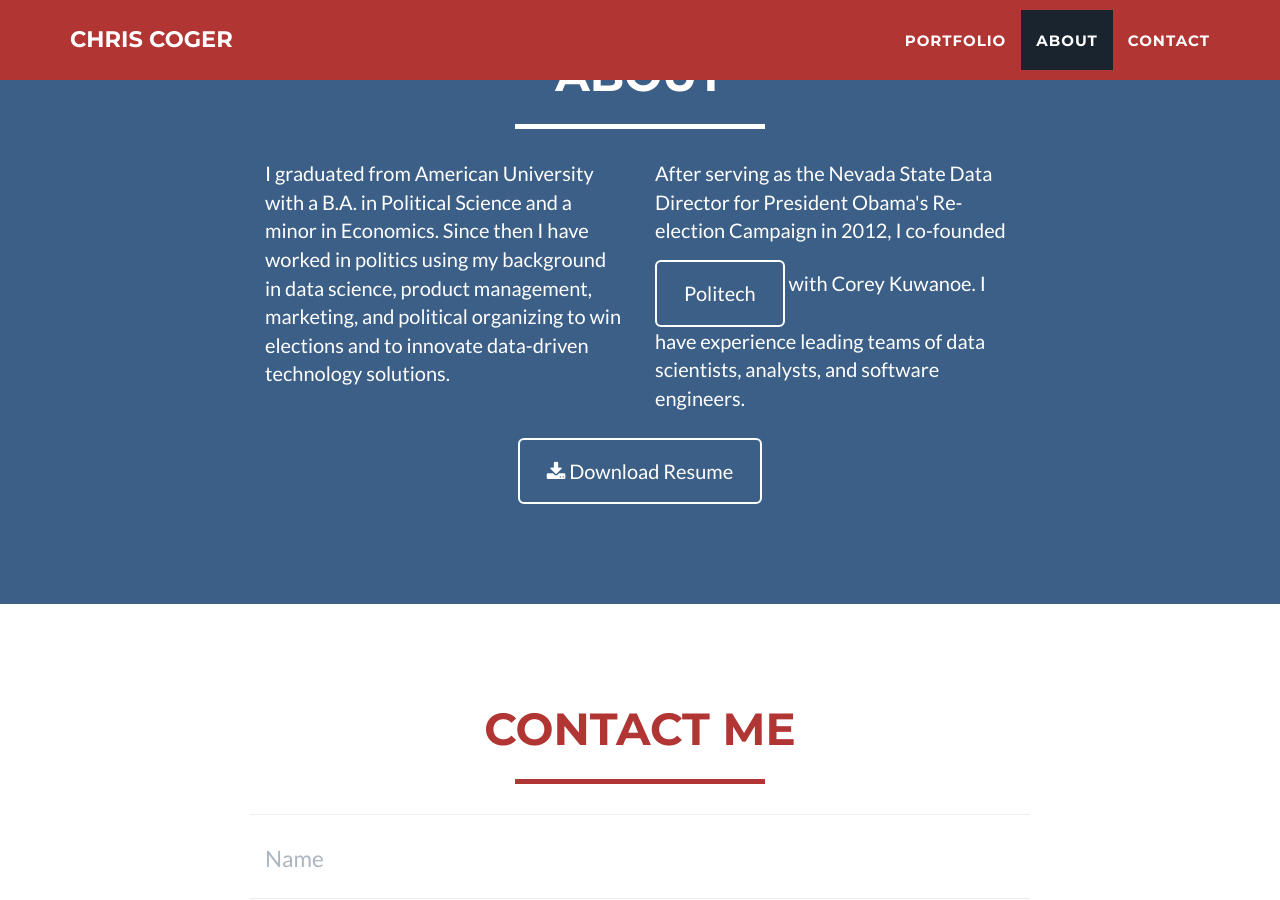
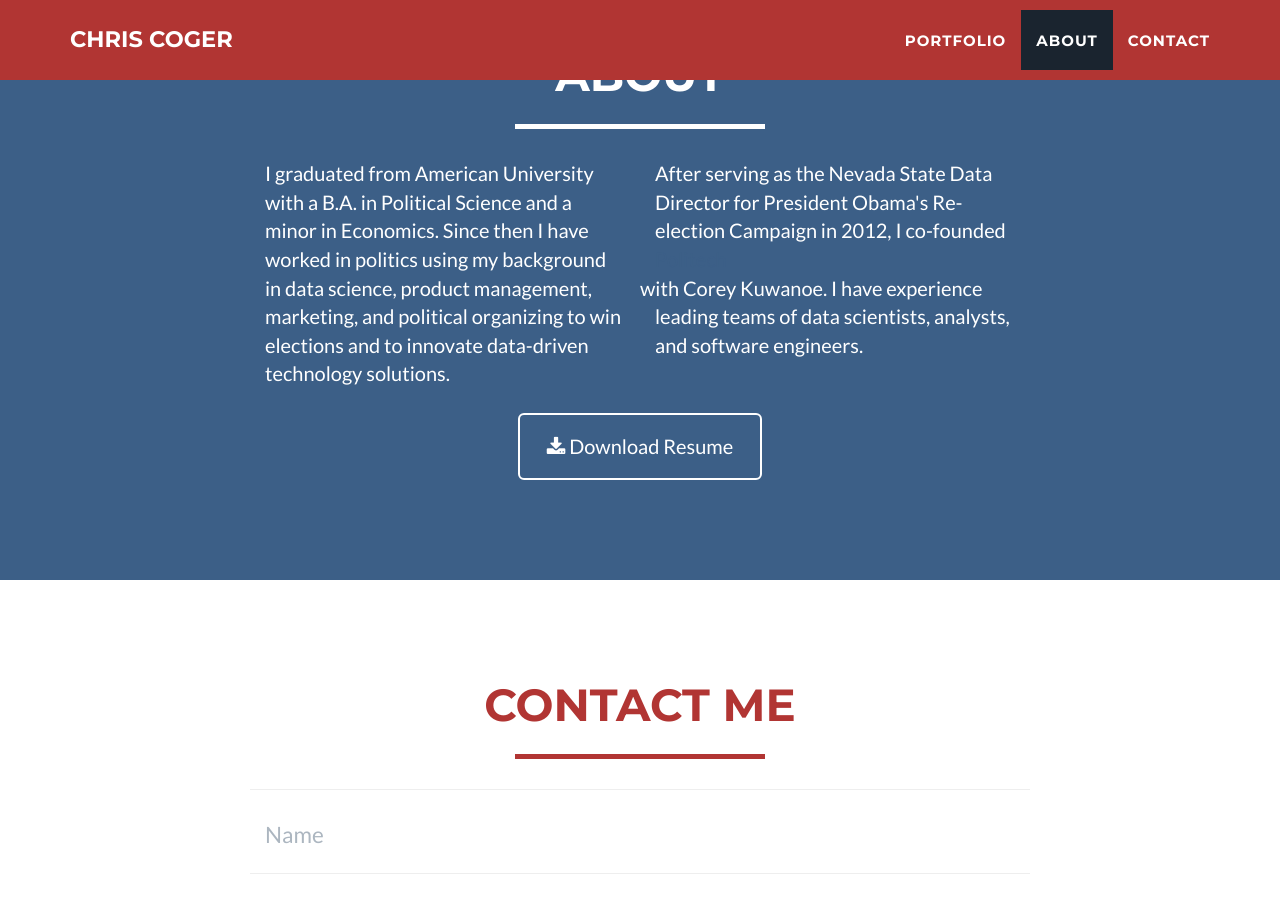
Before and after one commit to coger/coger.github.io, a Jekyll site: the page built from index.html, in a window 1280 px wide and 900 px high, scrolled down 1715 px. Built offline with Jekyll 4.4.1, drawn with Linux system fonts in a browser that asks for light colours.

Commit message:
fix link in about me section

```diff
--- a/_includes/about.html
+++ b/_includes/about.html
@@ -12,7 +12,7 @@
                     <p>I graduated from American University with a B.A. in Political Science and a minor in Economics. Since then I have worked in politics using my background in data science, product management, marketing, and political organizing to win elections and to innovate data-driven technology solutions.</p>
                 </div>
                 <div class="col-lg-4">
-                    <p>After serving as the Nevada State Data Director for President Obama's Re-election Campaign in 2012, I co-founded <a href=http://politech.io class="btn btn-lg btn-outline">Politech</a> with Corey Kuwanoe. I have experience leading teams of data scientists, analysts, and software engineers.</p>
+                    <p>After serving as the Nevada State Data Director for President Obama's Re-election Campaign in 2012, I co-founded <a href=http://politech.io class="row">Politech</a> with Corey Kuwanoe. I have experience leading teams of data scientists, analysts, and software engineers.</p>
                 </div>
                 <div class="col-lg-8 col-lg-offset-2 text-center">
                     <a href="/assets/chris_coger-resume.pdf" class="btn btn-lg btn-outline">
```
